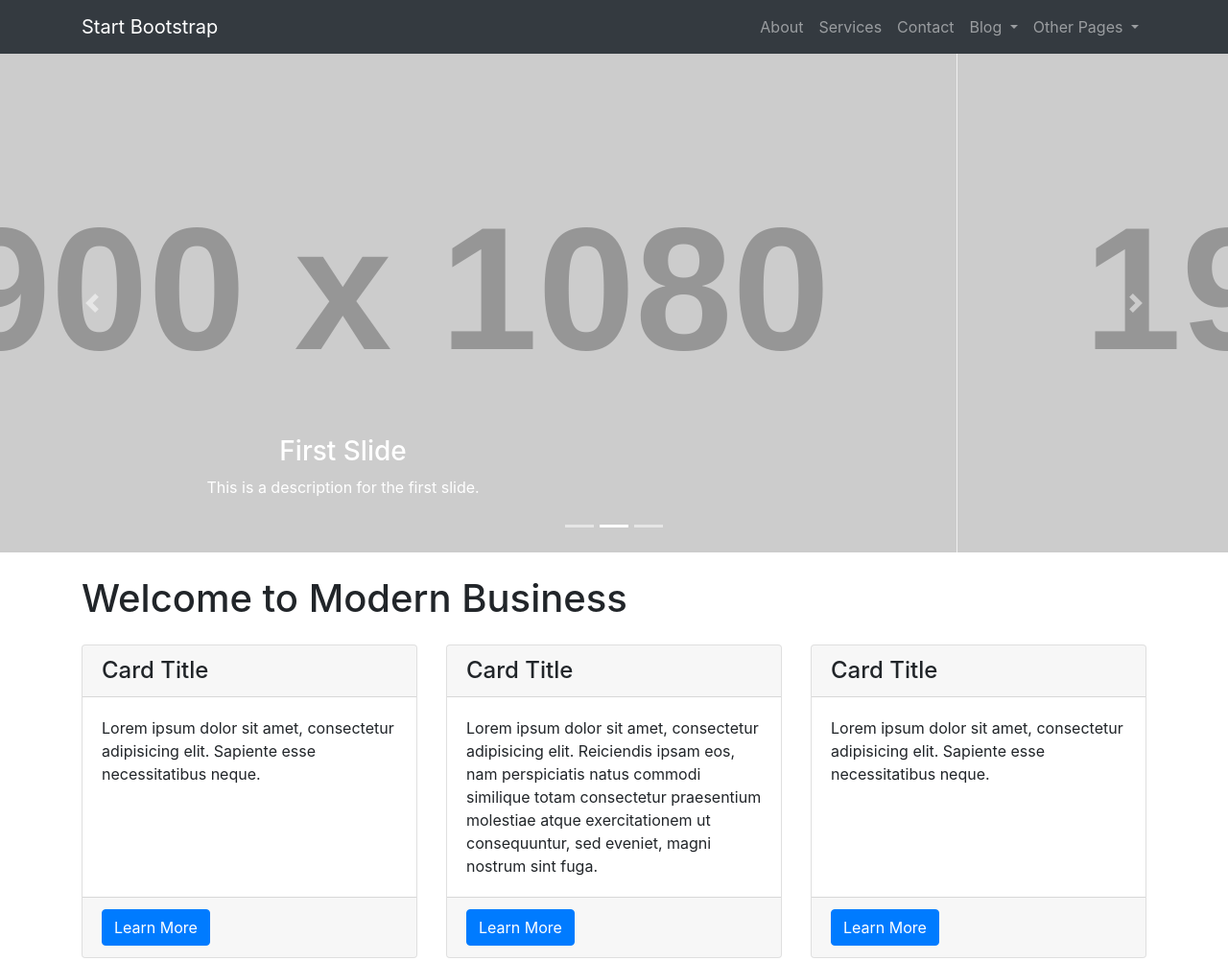
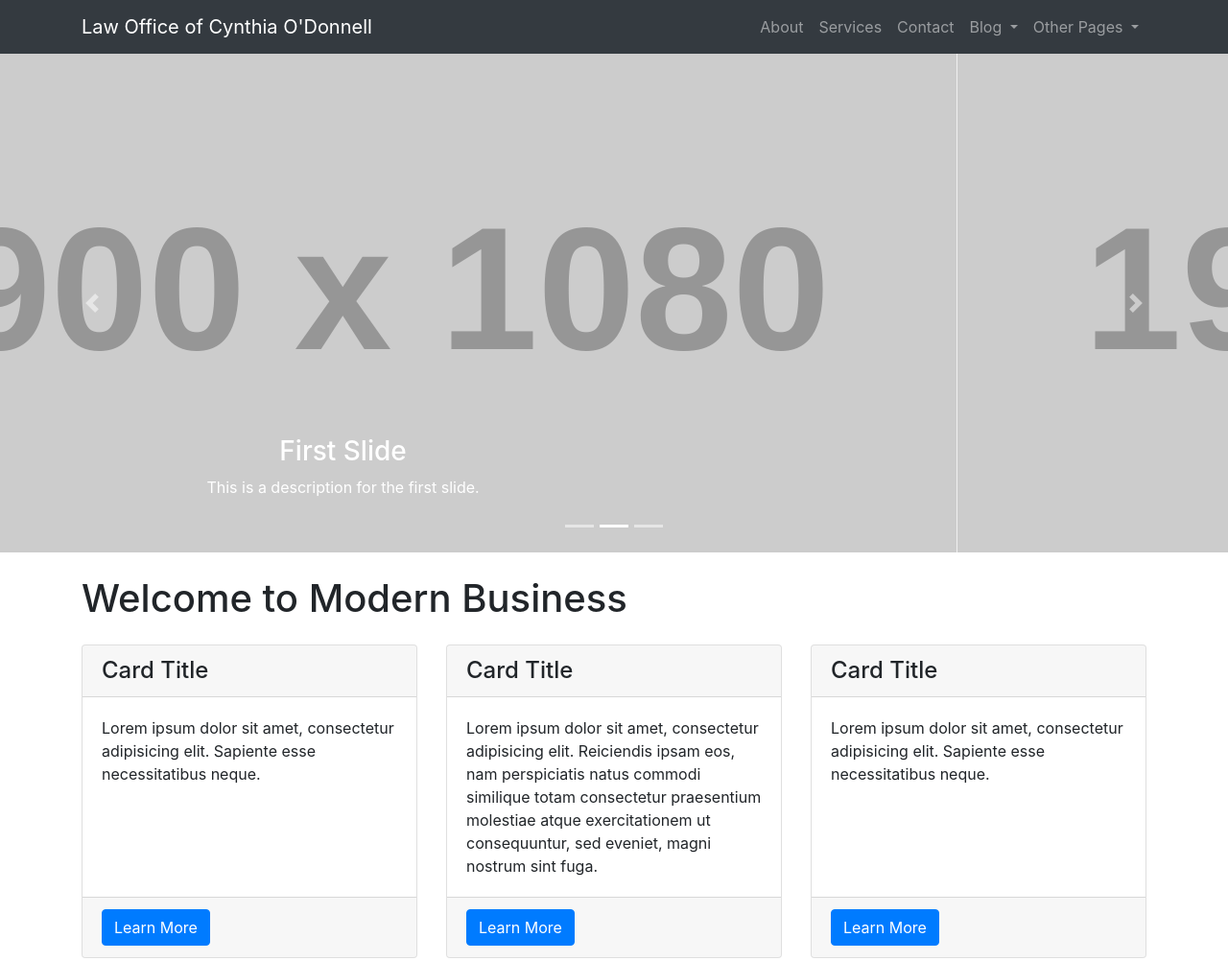
Before and after one commit to MimiBambino/lawyer, a website: page index.html in a window 1280 px wide. Shown: the top 1002 px of the page at 96% size. Drawn offline with Linux system fonts and the light colour scheme; placeholder pictures from the web are drawn by us.

Commit message:
change branding

```diff
--- a/index.html
+++ b/index.html
@@ -23,7 +23,7 @@
     <!-- Navigation -->
     <nav class="navbar fixed-top navbar-expand-lg navbar-dark bg-dark fixed-top">
       <div class="container">
-        <a class="navbar-brand" href="index.html">Start Bootstrap</a>
+        <a class="navbar-brand" href="index.html">Law Office of Cynthia O'Donnell</a>
         <button class="navbar-toggler navbar-toggler-right" type="button" data-toggle="collapse" data-target="#navbarResponsive" aria-controls="navbarResponsive" aria-expanded="false" aria-label="Toggle navigation">
           <span class="navbar-toggler-icon"></span>
         </button>
```
